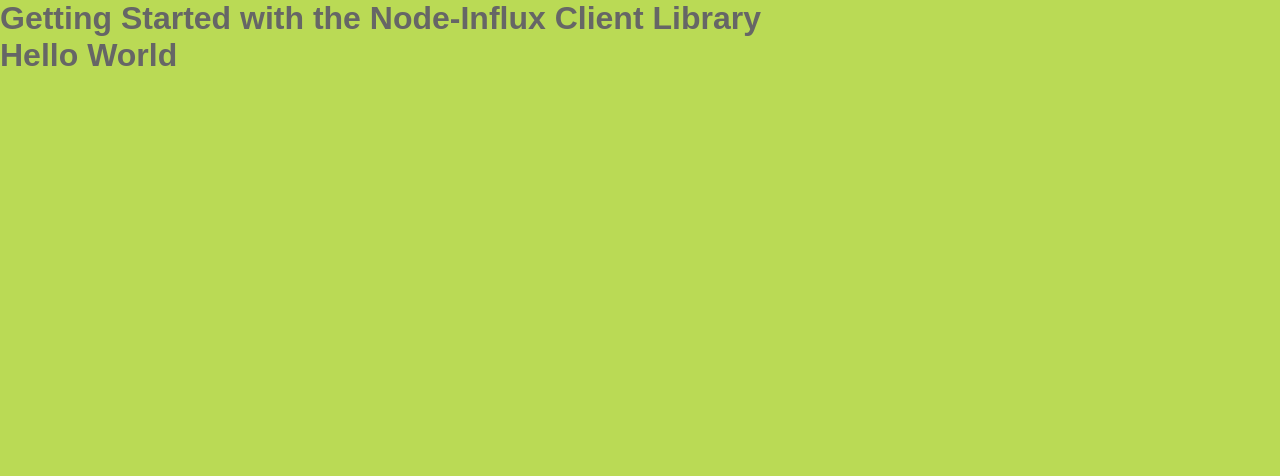
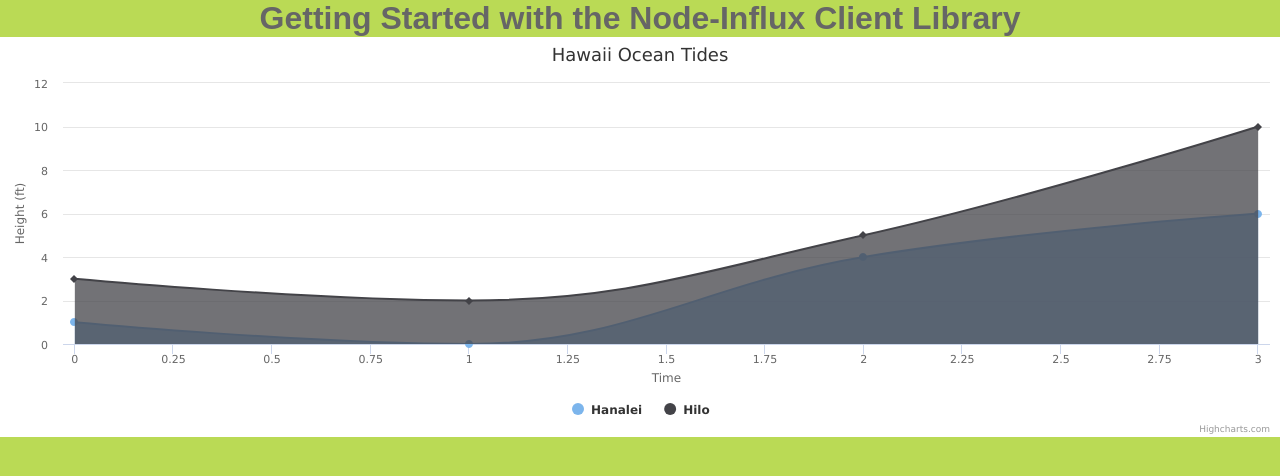
Before and after one commit to mschae16/node-influx-highcharts-sample, a website: page public/index.html in a window 1280 px wide. Drawn offline with nearby package versions, Linux system fonts and the light colour scheme.

Commit message:
Add in highCharts library, begin process of fetching data to frontend to render graph using HighCharts library

```diff
--- a/public/index.html
+++ b/public/index.html
@@ -6,13 +6,14 @@
     <meta http-equiv="X-UA-Compatible" content="ie=edge">
     <link rel="stylesheet" type="text/css" href="styles.css">
     <title>Getting Started With the Node-Influx Client Library</title>
+    <script src="https://code.highcharts.com/highcharts.js"></script>
   </head>
   <body>
     <header>
       <h1 class="page-title">Getting Started with the Node-Influx Client Library</h1>
     </header>
     <main>
-      <h1>Hello World</h1>
+      <div id="container" style="width:100%; height:400px;"></div>
     </main>
     <script src="https://ajax.googleapis.com/ajax/libs/jquery/3.2.1/jquery.min.js"></script>
     <script type="text/javascript" src="script.js"></script>
--- a/public/script.js
+++ b/public/script.js
@@ -0,0 +1,45 @@
+$(function () {
+    var myChart = Highcharts.chart('container', {
+        chart: {
+            type: 'areaspline'
+        },
+        title: {
+            text: 'Hawaii Ocean Tides'
+        },
+        xAxis: {
+          title: {
+            text: 'Time'
+          }
+        },
+        yAxis: {
+          title: {
+            text: 'Height (ft)'
+          }
+        },
+        series: [
+          {
+            name: 'Hanalei',
+            data: [{x:0,y:1},{x:1, y:0},{x:2,y:4},{x:3,y:6}]
+          },
+          {
+            name: 'Hilo',
+            data: [{x:0,y:3},{x:1,y:2},{x:2,y:5},{x:3,y:10}]
+          },
+        ]
+    });
+});
+
+const fetchAll = (place, appendMethod) => {
+  fetch(`/api/v1/tide/${place}`)
+    .then( res => {
+      if (res.status !== 200) {
+        console.log(res);
+      }
+      return res;
+    })
+    .then( res => res.json() )
+    .then( parsedRes => {
+      return parsedRes.map( object => appendMethod(object) )
+    })
+    .catch( error => console.log(error) );
+}
--- a/public/styles.css
+++ b/public/styles.css
@@ -13,3 +13,7 @@
   color: #666;
   font-family: sans-serif;
 }
+
+h1 {
+  text-align: center;
+}
```
